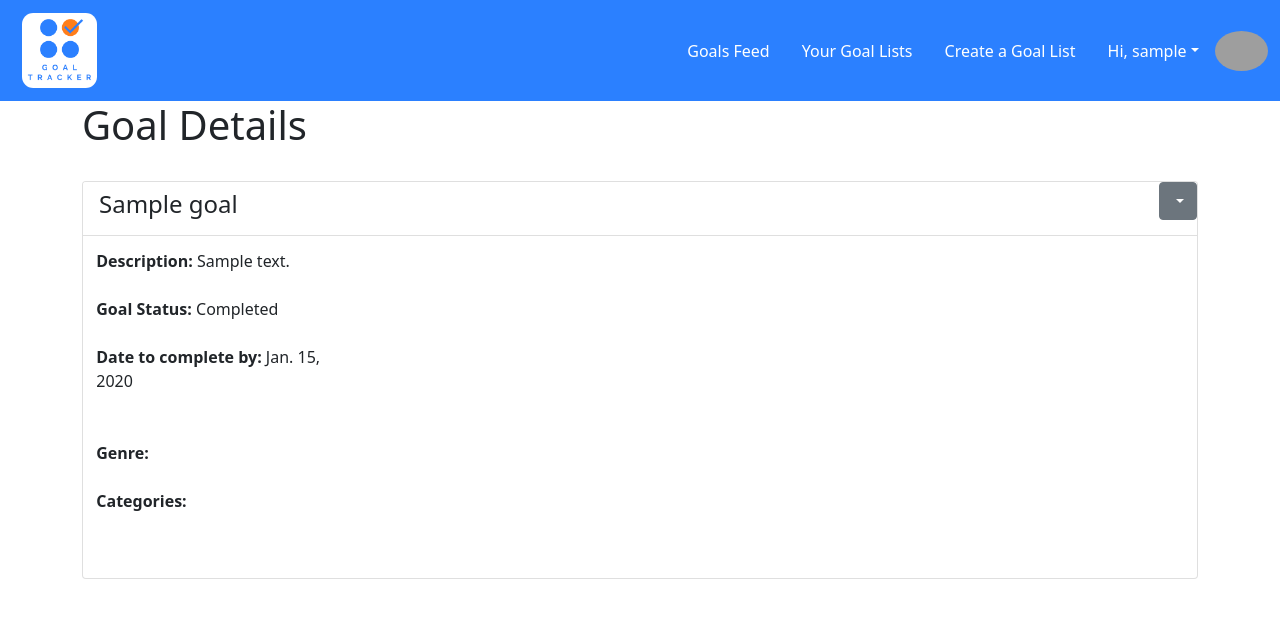
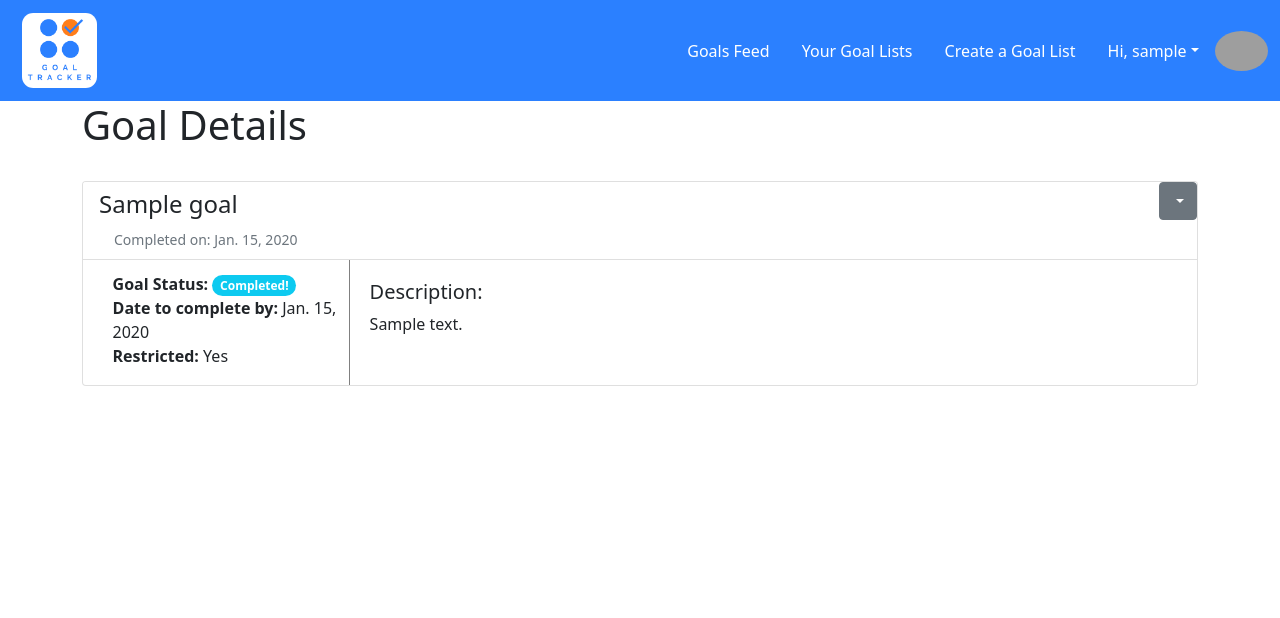
Before and after one commit to aaronbe7/goal_tracker, a Django app: page /user/1/goallist/1/goals/1/ in a window 1280 px wide. Shown: the top 618 px of the page. Run offline with Django 3.2, Linux system fonts and the light colour scheme; a user stored in the database is signed in; tables that the repository leaves empty hold one stand-in row (values such as "Sample post"); some libraries are stand-ins or nearby versions; grey boxes are pictures that could not be loaded.

Commit message:
Clean up styling on Goal Details page

```diff
--- a/main_app/templates/goals/detail.html
+++ b/main_app/templates/goals/detail.html
@@ -45,26 +45,43 @@
 
       <div class="card-content">
         <table>
-          <tr>
-            <div class="card-header bg-white text-dark"><h4>{{ goal.title }}</h4></div>
 
-             <td style="padding-left: 5%; padding-top: 5%;"><b>Description:</b> {{ goal.description }}
-                <br><br>
+            <div class="card-header bg-white text-dark"><h4>{{ goal.title }}</h4>
+              {% if goal.completiondate %}
+              <small class="text-muted" style="padding-left: 15px;">Completed on: {{ goal.completiondate }}</small>
+            {% else %}
+
+            {% endif %}
+
+          </div>
+
+             <td style="padding-left: 5%; padding-top: 2%;" width="45%">
                 <b>Goal Status: </b>
                 {% if goal.completed == True %}
-                Completed
+                <span class="badge bg-info rounded-pill">Completed!</span>
               {% else %}
                 Not Yet Completed
               {% endif %}
-                <br><br>
+                <br>
                 <b>Date to complete by: </b>
                 {% if goal.goaldate %}
                 {{goal.goaldate}}
               {% else %}
                 Not Set
-              {% endif %} <br>
+              {% endif %}
+              <br>
+              <b>Restricted:</b> {% if goal.restricted == True %}
+              Yes
+            {% else %}
+              No
+            {% endif %}</p>
+              <td style="padding-left: 20px;padding-top:2%;border-left: 1px solid grey;">
+            <h5 class="card-title">Description:</h5>
+            <p class="card-text">{{ goal.description }}</p>
+              <br>
+            </td>
+            </td>
               {% if user.id != goal.user.id %}
-
         <button type="button" class="badge bg-primary rounded-pill" style="float:right" data-bs-toggle="modal" data-bs-target="#exampleModal">
           Copy and add goal to a list
         </button>
@@ -99,21 +116,10 @@
     </div>
   </div>
 </div>
-                <br><br>
-                {% for key, values in CATEGORIES %}
-                {% for category in goal.category %}
-                    {% if key == category %}
-                      {% endif %}
-                      {% endfor %}
-                {% endfor %}
-                <b>Genre:</b>
-                <br><br>
-                <b>Categories:</b><p class="card-text" {{'id='}}{{category}}>{{ values }}</p>
-                <br><br>
 
 
-             </td>
-          </tr>
+
+
        </table>
 
 
```
